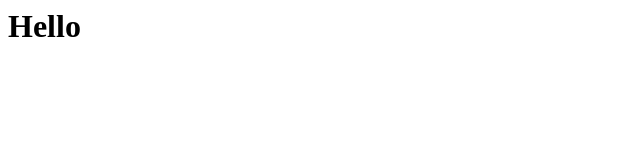
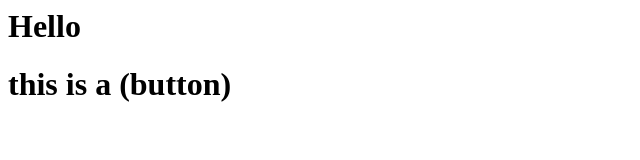
Before and after one commit to hajiqasim358/PushRepo, a plain HTML site: page home.html in a window 1280 px wide. Shown: the whole page, without its empty margins (0-640 px from the left). Drawn offline with Linux system fonts and the light colour scheme.

```diff
--- a/home.html
+++ b/home.html
@@ -1,3 +1,4 @@
 <html>
     <h1>Hello</h1>
+    <h1>this is a (button) </h1>
 </html>
```
